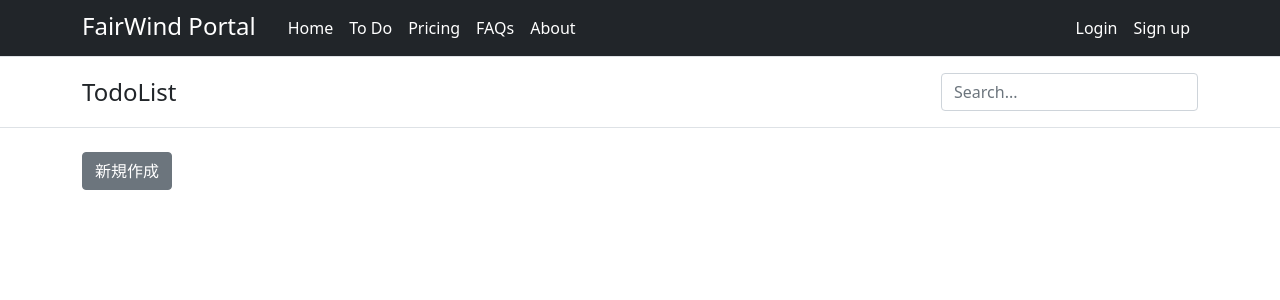
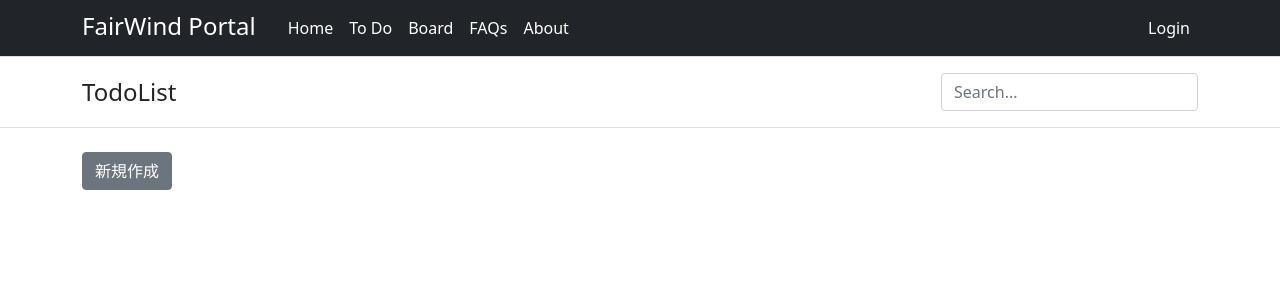
Before and after one commit to vvihar/fw_djangoapp, a Django app: page /todo/ in a window 1280 px wide. Shown: the top 300 px of the page. Run offline with Django 3.2, Linux system fonts and the light colour scheme; data that the repository does not hold is empty; some libraries are stand-ins or nearby versions.

Commit message:
Templateの共通部分を最適化

```diff
--- /dev/null
+++ b/templates/base.html
@@ -0,0 +1,78 @@
+<!DOCTYPE html>
+<html lang="ja">
+    <head>
+        <!-- Required meta tags -->
+        <meta charset="utf-8" />
+        <meta name="viewport" content="width=device-width, initial-scale=1" />
+
+        <!-- Bootstrap CSS -->
+        <link
+            href="https://cdn.jsdelivr.net/npm/bootstrap@5.0.2/dist/css/bootstrap.min.css"
+            rel="stylesheet"
+            integrity="sha384-EVSTQN3/azprG1Anm3QDgpJLIm9Nao0Yz1ztcQTwFspd3yD65VohhpuuCOmLASjC"
+            crossorigin="anonymous"
+        />
+
+        {% block customcss %}
+        {% endblock customcss %}
+
+        <title>
+            {% block title %}{% endblock title %}
+        </title>
+    </head>
+    <body>
+        <nav class="py-2 bg-dark border-bottom">
+            <div class="container d-flex flex-wrap gap-4">
+                <span class="fs-4 text-white">FairWind Portal</span>
+                <ul class="nav me-auto">
+                    <li class="nav-item">
+                        <a
+                            href="/"
+                            class="nav-link text-white px-2 active"
+                            aria-current="page"
+                            >Home</a
+                        >
+                    </li>
+                    <li class="nav-item">
+                        <a href="/todo" class="nav-link text-white px-2">To Do</a>
+                    </li>
+                    <li class="nav-item">
+                        <a href="/board" class="nav-link text-white px-2">Board</a>
+                    </li>
+                    <li class="nav-item">
+                        <a href="#" class="nav-link text-white px-2">FAQs</a>
+                    </li>
+                    <li class="nav-item">
+                        <a href="#" class="nav-link text-white px-2">About</a>
+                    </li>
+                </ul>
+                <ul class="nav">
+                    {% if user.is_authenticated %}
+                    <li class="nav-item">
+                        <a href="{% url 'boardapp:logout' %}" class="nav-link text-white px-2">Logout</a>
+                    </li>
+                    {% else %}
+                    <li class="nav-item">
+                        <a href="{% url 'boardapp:login' %}" class="nav-link text-white px-2">Login</a>
+                    </li>
+                    {% endif %}
+                </ul>
+            </div>
+        </nav>
+        <header class="py-3 mb-4 border-bottom">
+            <div class="container d-flex flex-wrap justify-content-center">
+                {% block apptitle %}
+                {% endblock apptitle %}
+                <form class="col-12 col-lg-auto mb-3 mb-lg-0">
+                    <input
+                        type="search"
+                        class="form-control"
+                        placeholder="Search..."
+                        aria-label="Search"
+                    />
+                </form>
+            </div>
+        </header>
+        {%block content%} {%endblock content%}
+    </body>
+</html>
--- a/templates/todo/base.html
+++ b/templates/todo/base.html
@@ -1,74 +1,19 @@
-<!DOCTYPE html>
-<html lang="ja">
-    <head>
-        <!-- Required meta tags -->
-        <meta charset="utf-8" />
-        <meta name="viewport" content="width=device-width, initial-scale=1" />
+{% extends 'base.html' %}
 
-        <!-- Bootstrap CSS -->
-        <link
-            href="https://cdn.jsdelivr.net/npm/bootstrap@5.0.2/dist/css/bootstrap.min.css"
-            rel="stylesheet"
-            integrity="sha384-EVSTQN3/azprG1Anm3QDgpJLIm9Nao0Yz1ztcQTwFspd3yD65VohhpuuCOmLASjC"
-            crossorigin="anonymous"
-        />
+{% block customcss %}
+{% endblock customcss %}
 
-        <title>FairWind Portal</title>
-    </head>
-    <body>
-        <nav class="py-2 bg-dark border-bottom">
-            <div class="container d-flex flex-wrap gap-4">
-                <span class="fs-4 text-white">FairWind Portal</span>
-                <ul class="nav me-auto">
-                    <li class="nav-item">
-                        <a
-                            href="/"
-                            class="nav-link text-white px-2 active"
-                            aria-current="page"
-                            >Home</a
-                        >
-                    </li>
-                    <li class="nav-item">
-                        <a href="/todo" class="nav-link text-white px-2">To Do</a>
-                    </li>
-                    <li class="nav-item">
-                        <a href="#" class="nav-link text-white px-2">Pricing</a>
-                    </li>
-                    <li class="nav-item">
-                        <a href="#" class="nav-link text-white px-2">FAQs</a>
-                    </li>
-                    <li class="nav-item">
-                        <a href="#" class="nav-link text-white px-2">About</a>
-                    </li>
-                </ul>
-                <ul class="nav">
-                    <li class="nav-item">
-                        <a href="#" class="nav-link text-white px-2">Login</a>
-                    </li>
-                    <li class="nav-item">
-                        <a href="#" class="nav-link text-white px-2">Sign up</a>
-                    </li>
-                </ul>
-            </div>
-        </nav>
-        <header class="py-3 mb-4 border-bottom">
-            <div class="container d-flex flex-wrap justify-content-center">
+{% block title %}
+    FairWind Portal
+{% endblock title %}
+
+{% block apptitle %}
 <a
     href="{% url 'todoapp:' %}"
     class="d-flex align-items-center mb-3 mb-lg-0 me-lg-auto text-dark text-decoration-none"
 >
     <span class="fs-4">{%block header%} {%endblock header%}</span>
 </a>
-                <form class="col-12 col-lg-auto mb-3 mb-lg-0">
-                    <input
-                        type="search"
-                        class="form-control"
-                        placeholder="Search..."
-                        aria-label="Search"
-                    />
-                </form>
-            </div>
-        </header>
+{% endblock apptitle %}
+
 {%block content%} {%endblock content%}
-    </body>
-</html>
```
Also changed, not shown: templates/board/base.html (+8 -69 lines). Lines whose indentation alone changed are shown as unchanged.
